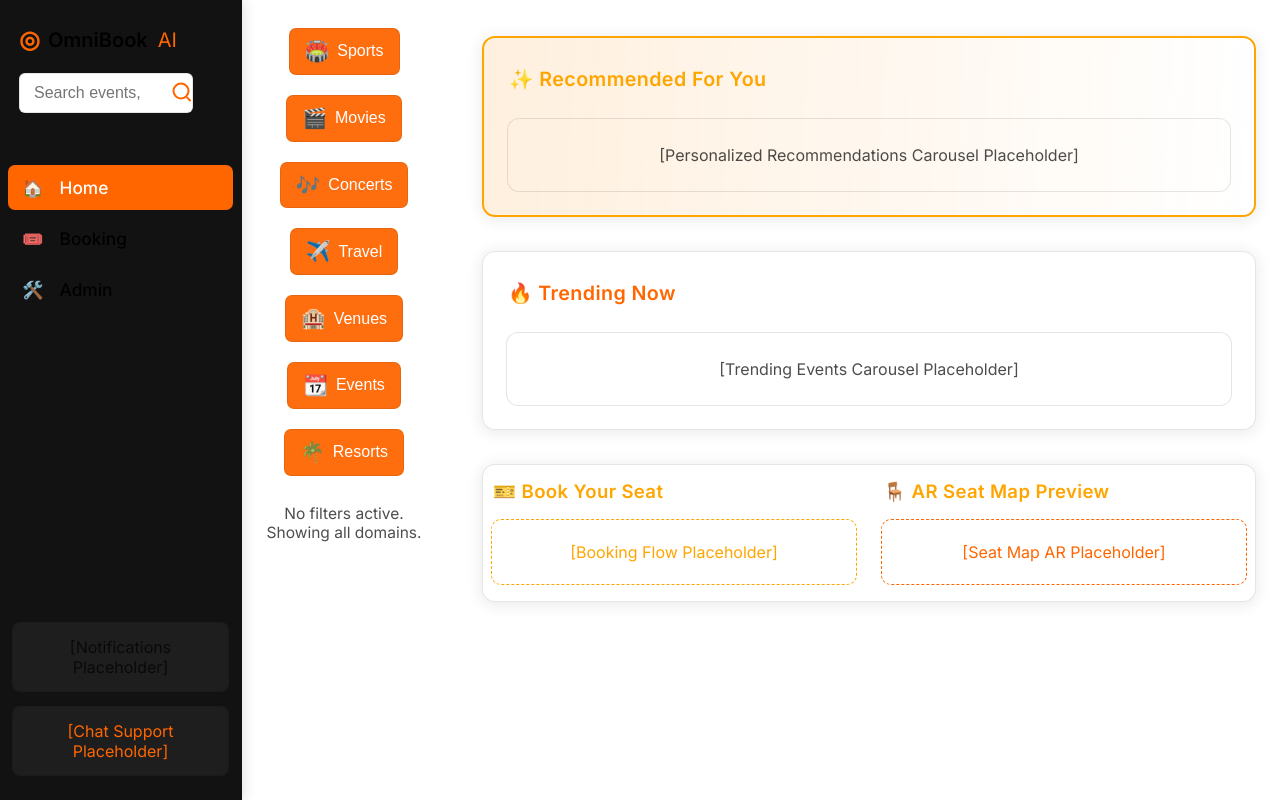
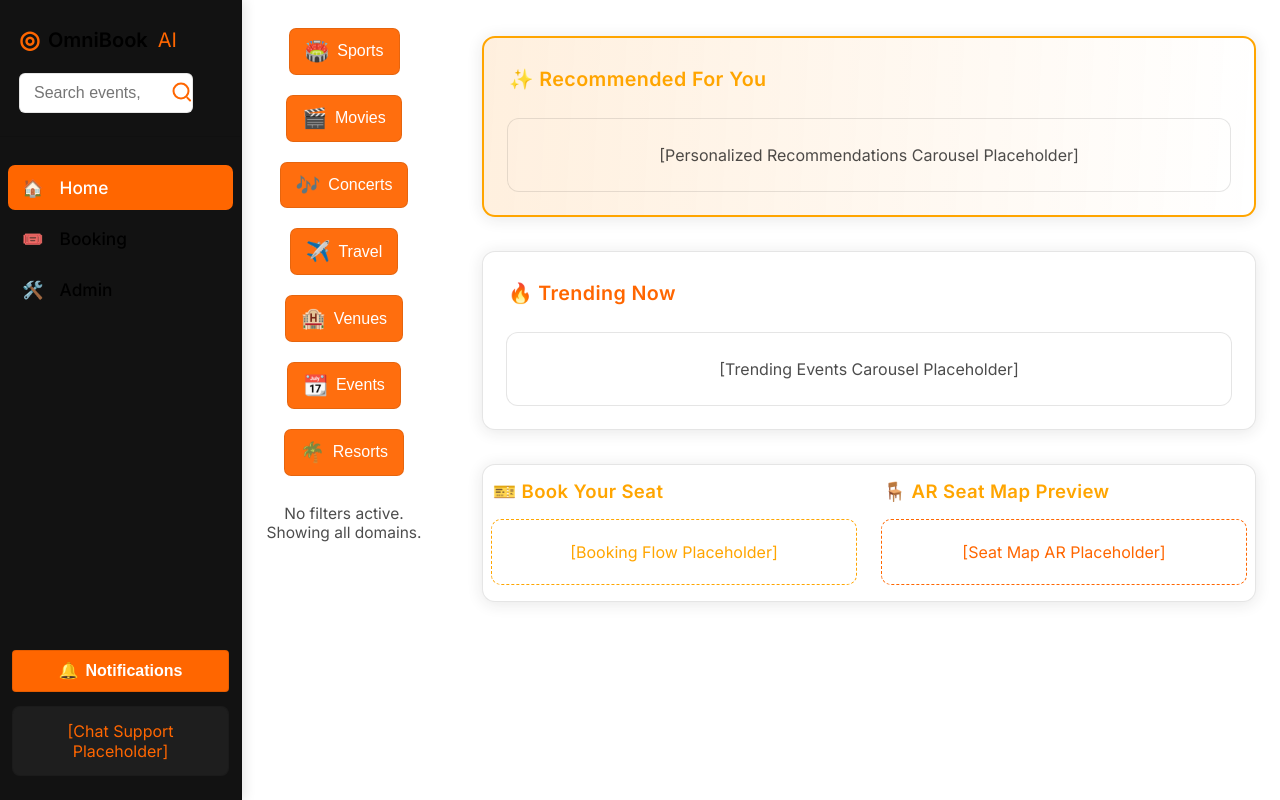
Before and after one commit to Workflow-Manager-admin/omnibook-ai-16339-5bd977bd, a React (Create React App) app in the folder omni_book_ai/: page / in a window 1280 px wide. Built offline with nearby package versions, Linux system fonts and the light colour scheme.

Commit message:
Auto-commit: Changes as of 2025-05-30T03:24:04.132606+00:00

```diff
--- a/omni_book_ai/src/components/Notifications.js
+++ b/omni_book_ai/src/components/Notifications.js
@@ -1,23 +1,95 @@
-import React from "react";
+import React, { useState, useRef } from "react";
 
 // PUBLIC_INTERFACE
 export default function Notifications() {
-  /** Placeholder for notifications panel or dropdown. */
+  /**
+   * Notifications: Interactive panel with open/close state.
+   * - Accessible toggle button.
+   * - Basic visual feedback for states.
+   */
+  const [open, setOpen] = useState(false);
+  const buttonRef = useRef(null);
+
+  // Keyboard accessibility: ESC closes; focus returns to the button.
+  function handlePanelKeyDown(e) {
+    if (e.key === "Escape") {
+      setOpen(false);
+      if (buttonRef.current) buttonRef.current.focus();
+    }
+  }
+
   return (
+    <div>
+      <button
+        ref={buttonRef}
+        type="button"
+        aria-haspopup="dialog"
+        aria-expanded={open}
+        aria-controls="notifications-panel"
+        className="btn"
+        tabIndex={0}
+        onClick={() => setOpen((v) => !v)}
+        style={{
+          width: "100%",
+          marginBottom: 0,
+          background: open ? "var(--kavia-orange)" : "var(--secondary)",
+          color: "#fff",
+          fontWeight: 600,
+          transition: "background 0.18s",
+          border: open ? "2px solid var(--accent)" : "1px solid var(--border-color)",
+          outline: open ? "2px solid var(--accent)" : undefined,
+        }}
+        aria-label={open ? "Close notifications panel" : "Show notifications"}
+      >
+        <span aria-hidden="true" style={{ marginRight: 7 }}>🔔</span>
+        {open ? "Notifications (Open)" : "Notifications"}
+      </button>
+      {open && (
         <div
-      role="region"
+          id="notifications-panel"
+          role="dialog"
+          aria-modal="false"
           aria-label="Notifications"
-      tabIndex={0}
+          tabIndex={-1}
+          onKeyDown={handlePanelKeyDown}
           style={{
-        padding: "14px 12px",
-        background: "rgba(255,255,255,0.05)",
-        border: "1px solid var(--border-color)",
+            marginTop: 9,
+            background: "rgba(255,255,255,0.13)",
+            border: "2px solid var(--border-color)",
             borderRadius: 8,
-        color: "var(--text-secondary)",
-        textAlign: "center"
+            color: "var(--kavia-orange)",
+            textAlign: "left",
+            boxShadow: "0 2px 13px 0 rgba(130, 30, 4, 0.11)",
+            padding: "16px 13px",
+            fontSize: "0.99rem"
           }}
         >
-      [Notifications Placeholder]
+          <strong>Recent Notifications</strong>
+          <ul style={{marginTop:10, marginLeft: 0, paddingLeft: 15, color: "var(--text-secondary)", fontWeight: 400}}>
+            <li key="ntfy1">[Demo] 🎉 New event: Concert in your city next week</li>
+            <li key="ntfy2">[Demo] 🕒 Your movie ticket is confirmed for today 6:00pm</li>
+            <li key="ntfy3">[Demo] ✈️ Flight deal: NY → Tokyo – 10% discount for OmniBook users</li>
+          </ul>
+          <button
+            type="button"
+            className="btn"
+            tabIndex={0}
+            aria-label="Close notifications"
+            style={{
+              marginTop: 14,
+              background: "var(--kavia-orange)",
+              color: "#fff",
+              border: "1px solid var(--accent)",
+              padding: "6px 16px",
+              borderRadius: "5px",
+              fontWeight: 500,
+            }}
+            onClick={() => setOpen(false)}
+          >
+            Close
+          </button>
+        </div>
+      )}
     </div>
   );
 }
```
Also changed, not shown: 1 other file (tests, documents, lock files or other folders). Lines whose indentation alone changed are shown as unchanged.
